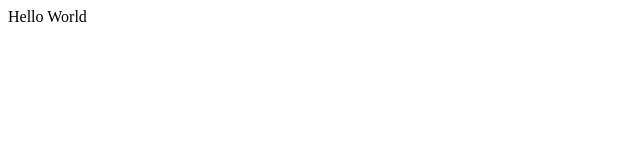
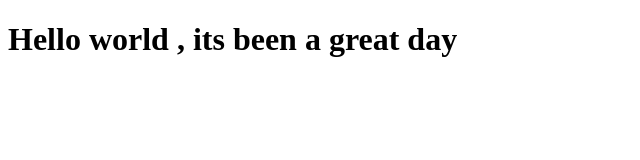
Before and after one commit to sujan-484/demo, a plain HTML site: page index.html in a window 1280 px wide. Shown: the whole page, without its empty margins (0-640 px from the left). Drawn offline with Linux system fonts and the light colour scheme.

Commit message:
Added index.html
html page to display helloworld

```diff
--- a/index.html
+++ b/index.html
@@ -1 +1,11 @@
-<div>Hello World</div>
+<!DOCTYPE html>
+<html lang="en">
+<head>
+    <meta charset="UTF-8">
+    <meta name="viewport" content="width=device-width, initial-scale=1.0">
+    <title>Document</title>
+</head>
+<body>
+    <h1>Hello world , its been a great day </h1>
+</body>
+</html>
```
